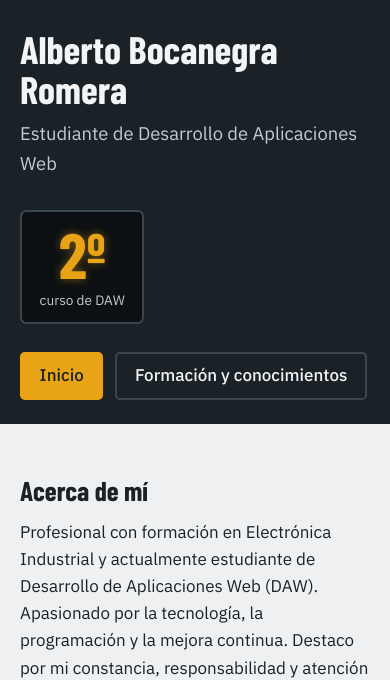
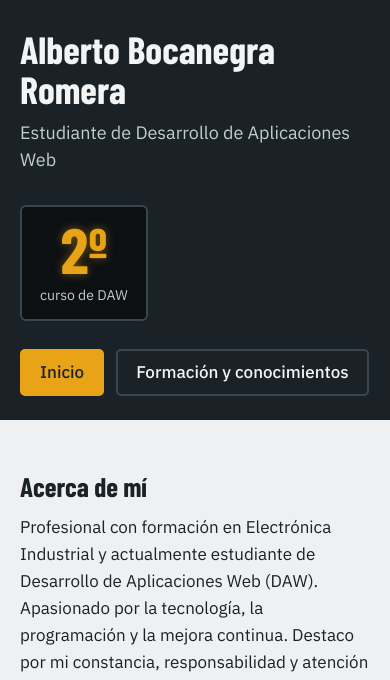
Before and after one commit to abocanegra-lang/curriculum, a plain HTML site: page index.html in a window 390 px wide. Shown: the part 171-851 px from the top of the page. Drawn offline with nearby package versions, Linux system fonts and the light colour scheme.

Commit message:
Cambios tamaños a px y colores rgb
version 1.1

```diff
--- a/style.css
+++ b/style.css
@@ -1,13 +1,15 @@
+/*variables color*/
 :root {
-  --bg: #eef0f1;
-  --panel: #1b2227;
-  --ink: #1b2227;
-  --muted: #566570;
-  --line: #c9d0d4;
-  --amber: #e8a317;
-  --on-panel: #f2f4f5;
+  --bg: rgb(238, 240, 241);
+  --panel: rgb(27, 34, 39);
+  --ink: rgb(27, 34, 39);
+  --muted: rgb(86, 101, 112);
+  --line: rgb(201, 208, 212);
+  --amber: rgb(232, 163, 23);
+  --on-panel: rgb(242, 244, 245);
 }
 
+/*modo oscuro*/
 @media (prefers-color-scheme: dark) {
   :root {
     --bg: #12171a;
@@ -26,72 +28,72 @@ body {
   margin: 0;
   background: var(--bg);
   color: var(--ink);
-  font: 400 1.0625rem/1.6 "IBM Plex Sans", system-ui, sans-serif;
+  font: 400 17px/27px "IBM Plex Sans", system-ui, sans-serif;
 }
 
 h1, h2, h3 {
   font-family: "Barlow Condensed", "Arial Narrow", sans-serif;
   margin: 0;
-  line-height: 1.05;
 }
 
 header {
   background: var(--panel);
   color: var(--on-panel);
-  padding: clamp(1.5rem, 5vw, 3.5rem) clamp(1.25rem, 5vw, 4rem);
+  padding: 56px 64px;
 }
 
 .contenedor {
-  max-width: 60rem;
+  max-width: 960px;
   margin: 0 auto;
 }
 
 .cabecera {
   display: flex;
-  gap: 2rem;
+  gap: 32px;
   align-items: center;
   justify-content: space-between;
   flex-wrap: wrap;
 }
 
 .foto {
-  width: 9rem;
-  height: 9rem;
-  border-radius: 50%;
+  width: 144px;
+  height: 144px;
+  border-radius: 72px;
   object-fit: cover;
   border: 4px solid var(--amber);
 }
 
 .texto {
   flex: 1;
-  min-width: 16rem;
+  min-width: 256px;
 }
 
 h1 {
-  font-size: clamp(2.4rem, 7vw, 4.5rem);
+  font-size: 72px;
+  line-height: 76px;
   font-weight: 700;
 }
 
 .cargo {
-  margin: 0.6rem 0 0;
-  font-size: 1.15rem;
-  color: #c3ccd1;
+  margin: 10px 0 0;
+  font-size: 18px;
+  color: rgb(195, 204, 209);
 }
 
 /* Menú */
 nav {
-  margin-top: 1.75rem;
+  margin-top: 28px;
   display: flex;
-  gap: 0.75rem;
+  gap: 12px;
   flex-wrap: wrap;
 }
 
 nav a {
   color: var(--on-panel);
   text-decoration: none;
-  padding: 0.5rem 1.1rem;
-  border: 2px solid #3a464d;
-  border-radius: 0.3rem;
+  padding: 8px 18px;
+  border: 2px solid rgb(58, 70, 77);
+  border-radius: 5px;
   font-weight: 500;
 }
 
@@ -102,7 +104,7 @@ nav a:hover {
 nav a.activo {
   background: var(--amber);
   border-color: var(--amber);
-  color: #1b2227;
+  color: rgb(27, 34, 39);
 }
 
 nav a:focus-visible,
@@ -113,35 +115,35 @@ nav a:focus-visible,
 
 /* Indicador de ascensor */
 .indicador {
-  background: #0c1013;
-  border: 2px solid #3a464d;
-  border-radius: 0.4rem;
-  padding: 0.6rem 1.1rem;
+  background: rgb(12, 16, 19);
+  border: 2px solid rgb(58, 70, 77);
+  border-radius: 6px;
+  padding: 10px 18px;
   text-align: center;
-  min-width: 7.5rem;
+  min-width: 120px;
 }
 
 .indicador b {
   display: block;
-  font: 700 4rem/1 "Barlow Condensed", sans-serif;
+  font: 700 64px/64px "Barlow Condensed", sans-serif;
   color: var(--amber);
-  text-shadow: 0 0 0.6rem rgba(232, 163, 23, 0.45);
+  text-shadow: 0 0 10px rgba(232, 163, 23, 0.45);
 }
 
 .indicador span {
-  font-size: 0.85rem;
-  color: #c3ccd1;
+  font-size: 14px;
+  color: rgb(195, 204, 209);
 }
 
 main {
-  padding: clamp(1.5rem, 5vw, 3rem) clamp(1.25rem, 5vw, 4rem);
+  padding: 48px 64px;
 }
 
 section {
   display: grid;
-  grid-template-columns: 11rem 1fr;
-  gap: 1rem 2rem;
-  padding: 1.75rem 0;
+  grid-template-columns: 176px auto;
+  gap: 16px 32px;
+  padding: 28px 0;
   border-top: 1px solid var(--line);
 }
 
@@ -150,65 +152,93 @@ section:first-child {
 }
 
 h2 {
-  font-size: 1.7rem;
+  font-size: 27px;
+  line-height: 28px;
   font-weight: 700;
 }
 
 h3 {
-  font-size: 1.3rem;
+  font-size: 21px;
+  line-height: 22px;
   font-weight: 500;
 }
 
 .elemento + .elemento {
-  margin-top: 1.25rem;
+  margin-top: 20px;
 }
 
 .meta {
   color: var(--muted);
-  font-size: 0.95rem;
-  margin: 0.1rem 0 0;
+  font-size: 15px;
+  margin: 2px 0 0;
 }
 
 p {
-  margin: 0.4rem 0 0;
-  max-width: 42rem;
+  margin: 6px 0 0;
+  max-width: 672px;
 }
 
 ul {
   margin: 0;
-  padding-left: 1.1rem;
+  padding-left: 18px;
 }
 
 li + li {
-  margin-top: 0.35rem;
+  margin-top: 6px;
 }
 
 .boton {
   display: inline-block;
-  margin-top: 0.5rem;
-  padding: 0.7rem 1.4rem;
+  margin-top: 8px;
+  padding: 11px 22px;
   background: var(--amber);
-  color: #1b2227;
+  color: rgb(27, 34, 39);
   font-weight: 500;
   text-decoration: none;
-  border-radius: 0.3rem;
+  border-radius: 5px;
 }
 
 a {
   color: inherit;
   text-decoration-color: var(--amber);
-  text-underline-offset: 0.2em;
+  text-underline-offset: 3px;
 }
 
 footer {
   color: var(--muted);
-  font-size: 0.95rem;
-  padding: 0 clamp(1.25rem, 5vw, 4rem) 2.5rem;
+  font-size: 15px;
+  padding: 0 64px 40px;
 }
 
-@media (max-width: 640px) {
-  section {
-    grid-template-columns: 1fr;
-    gap: 0.5rem;
+/* Tablet */
+@media (max-width: 959px) {
+  h1 {
+    font-size: 56px;
+    line-height: 59px;
   }
 }
+
+/* Móvil */
+@media (max-width: 640px) {
+  h1 {
+    font-size: 38px;
+    line-height: 40px;
+  }
+
+  header {
+    padding: 24px 20px;
+  }
+
+  main {
+    padding: 24px 20px;
+  }
+
+  footer {
+    padding: 0 20px 40px;
+  }
+
+  section {
+    grid-template-columns: auto;
+    gap: 8px;
+  }
+}
```
Also changed, not shown: formacion.html (+0 -1 lines).
